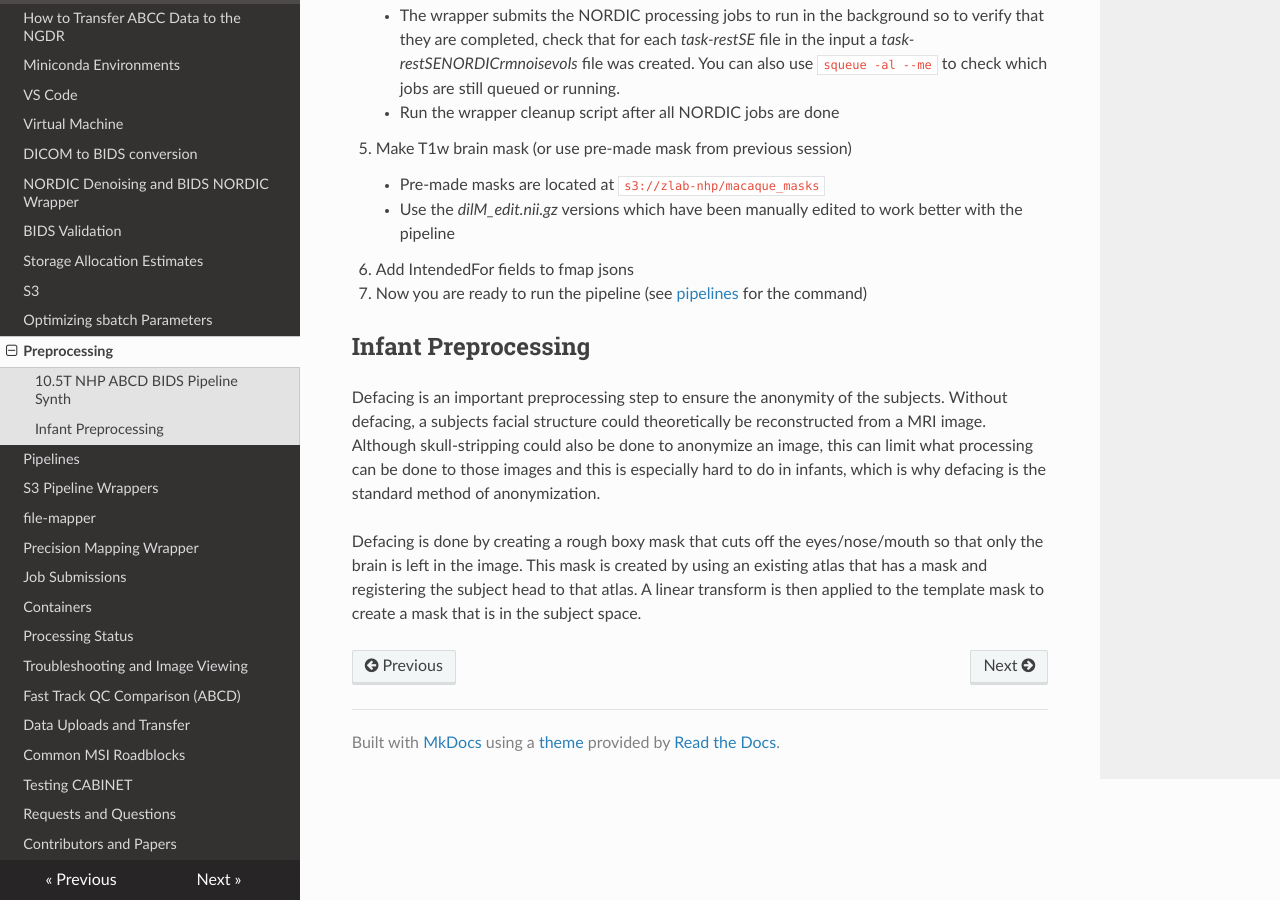
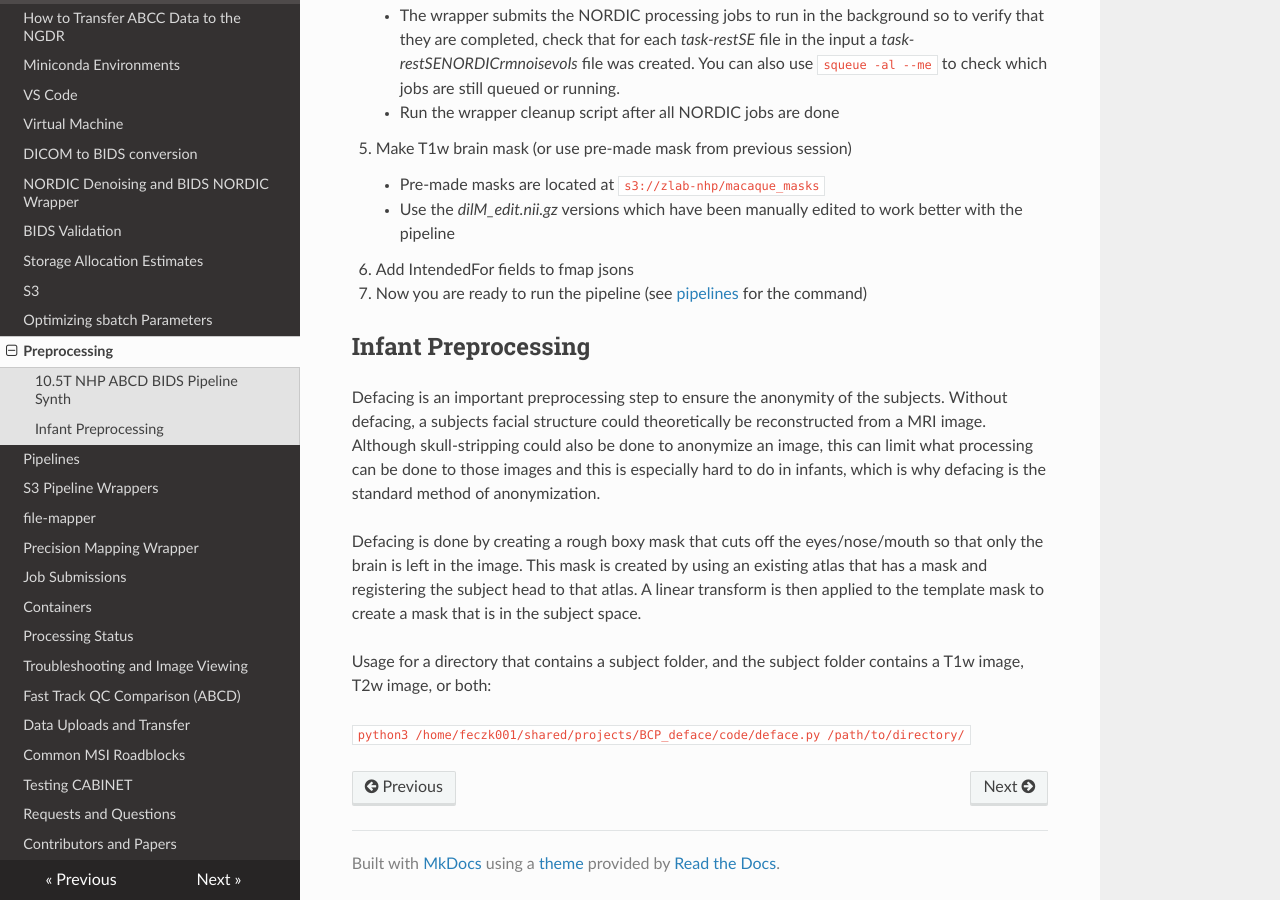
Before and after one commit to DCAN-Labs/cdni-brain, an MkDocs documentation site: the page built from docs/preprocessing.md, in a window 1280 px wide and 900 px high, scrolled down 1754 px. Built offline with MkDocs 1.6.1, drawn with Linux system fonts in a browser that asks for light colours; nearby versions of some CDN libraries.

Commit message:
Update preprocessing.md
added code for using deface.py

```diff
--- a/docs/preprocessing.md
+++ b/docs/preprocessing.md
@@ -89,3 +89,7 @@ For this pipeline, the data first needs to be converted and properly orientated
 Defacing is an important preprocessing step to ensure the anonymity of the subjects. Without defacing, a subjects facial structure could theoretically be reconstructed from a MRI image. Although skull-stripping could also be done to anonymize an image, this can limit what processing can be done to those images and this is especially hard to do in infants, which is why defacing is the standard method of anonymization.
 
 Defacing is done by creating a rough boxy mask that cuts off the eyes/nose/mouth so that only the brain is left in the image. This mask is created by using an existing atlas that has a mask and registering the subject head to that atlas. A linear transform is then applied to the template mask to create a mask that is in the subject space.
+
+Usage for a directory that contains a subject folder, and the subject folder contains a T1w image, T2w image, or both:
+
+`python3 /home/feczk001/shared/projects/BCP_deface/code/deface.py /path/to/directory/`
```
